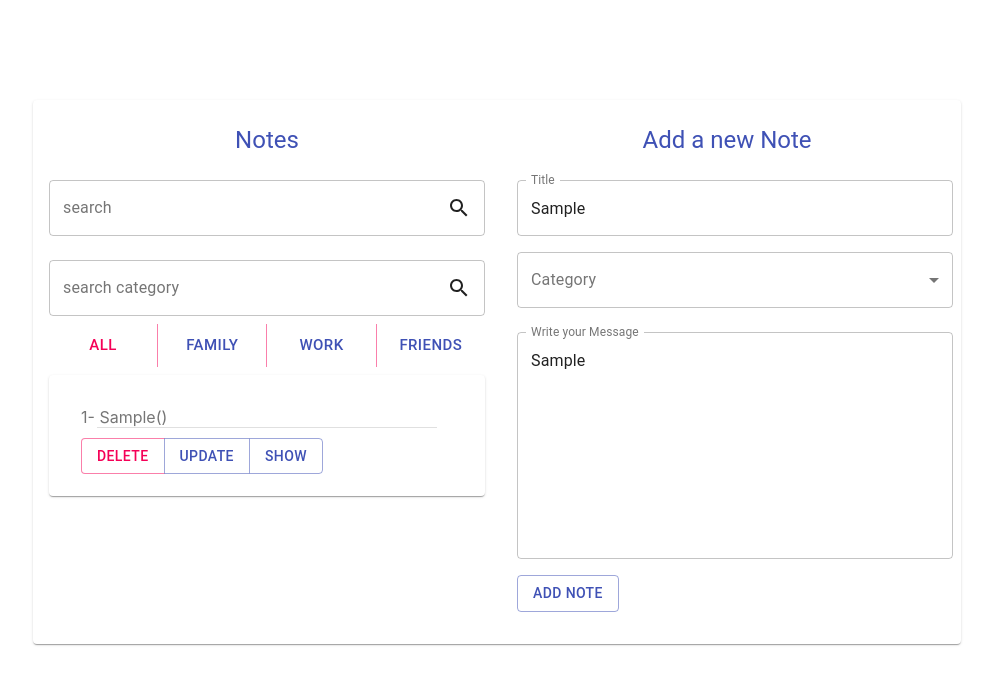
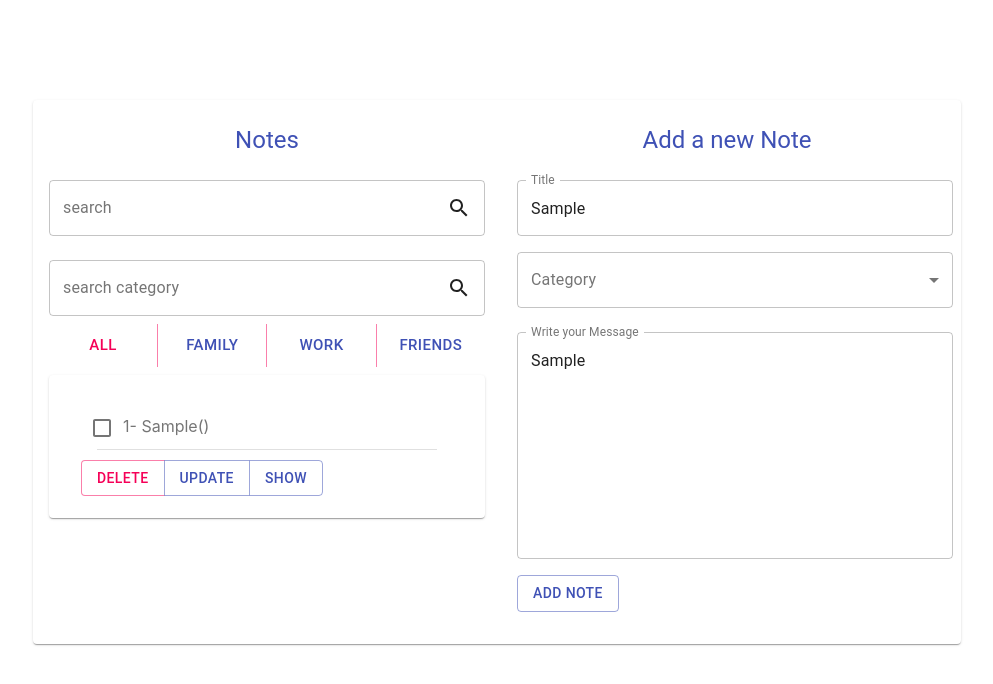
Before and after one commit to nimahkh/note_taking_app, a React (Create React App) app: page / in a window 1280 px wide. Both pictures are taken after typing "Sample", "Sample" into the empty fields and a click on the button "ADD NOTE". Shown: the top 684 px of the page, without its empty margins (143-1136 px from the left). Built offline with nearby package versions, Linux system fonts and the light colour scheme.

Commit message:
add checkboxes to handle moving into note books

```diff
--- a/src/components/NotesList/Note.js
+++ b/src/components/NotesList/Note.js
@@ -7,15 +7,22 @@ import ButtonGroup from '@material-ui/core/ButtonGroup';
 import Divider from '@material-ui/core/Divider';
 import Grid from '@material-ui/core/Grid';
 import {useNoteStyles as useStyles} from './styles'
+import Checkbox from '@material-ui/core/Checkbox';
 
 function Note(props) {
   const {item, row} = props;
   const {id, title, category} = item;
+  const [checkbox, setCheckbox] = React.useState(false)
   const classes = useStyles();
   const [
     {
       notes
     }, dispatch] = useStateValue();
+
+  function handleChangeCheckBox() {
+    setCheckbox(!checkbox)
+    props.setCheckbox(!checkbox,id)
+  }
 
   function deleteNote() {
     let allNotes = notes.filter((note) => note.id !== id);
@@ -35,7 +42,14 @@ function Note(props) {
 
   return (<Paper className={classes.paper}>
     <Grid container>
-            <div className={title}>{row + 1}- {title}({category})</div>
+      <div className={title}>
+        <Checkbox checked={checkbox}
+          onChange={handleChangeCheckBox}
+          value="checkedA" inputProps={{
+            'aria-label' : 'primary checkbox'
+          }}/>
+        {row + 1}- {title}({category})
+      </div>
     </Grid>
     <Divider variant="middle"/>
     <Grid container>
--- a/src/components/NotesList/index.js
+++ b/src/components/NotesList/index.js
@@ -19,6 +19,7 @@ function NotesList() {
     const [mainData, setMainData] = useState([]);
     const [state, setState] = useState("")
     const [stateCategory, setStateCategory] = useState("")
+    const [checkboxes, setCheckboxes]= useState([])
 
     function searchFor(keyword, key, array) {
         const toSearch = keyword.toLowerCase()
@@ -54,9 +55,26 @@ function NotesList() {
         }
     }
 
+    /**
+    * handle check boxes to move into note books
+    **/
+    function handleCheckbox(state, id){
+      if(state){
+        setCheckboxes([...checkboxes,id])
+      }else{
+        const index=checkboxes.indexOf(id);
+        checkboxes.splice(index, 1);
+        setCheckboxes(checkboxes)
+      }
+    }
+
     React.useEffect(() => {
         setMainData(notes);
     }, [notes])
+
+    React.useEffect(() => {
+        console.log(checkboxes);
+    }, [checkboxes])
 
     return (<React.Fragment>
         <Typography variant="h5" align="center" color="primary" gutterBottom noWrap>Notes</Typography>
@@ -85,7 +103,7 @@ function NotesList() {
                     onClick={() => searchCategory('Friends')}>Friends</Button>
         </ButtonGroup>
         <div className={classes.margin}>
-            {mainData.length > 0 && mainData.map((item, index) => (<Note row={index} item={item} key={item.id}/>))}
+            {mainData.length > 0 && mainData.map((item, index) => (<Note setCheckbox={handleCheckbox} row={index} item={item} key={item.id}/>))}
         </div>
     </React.Fragment>)
 }
```
Lines whose indentation alone changed are shown as unchanged.
